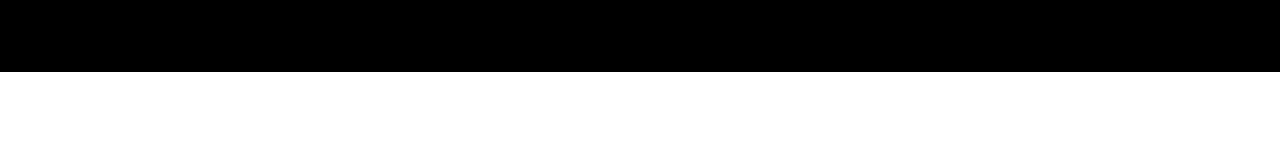
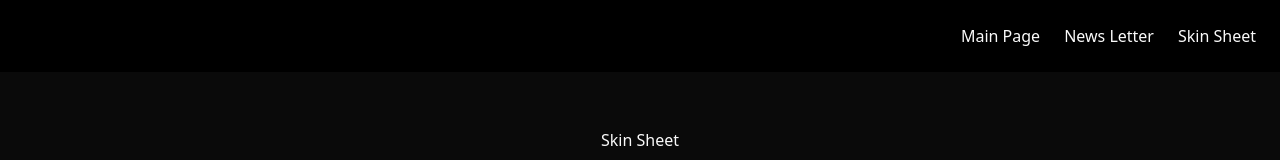
Before and after one commit to BrownJason/glenhurst_golf, a Next.js app: page /skinsheet in a window 1280 px wide. Before the commit this address had no page. Shown: the top 160 px of the page. Built offline with nearby package versions, Linux system fonts and the light colour scheme; no server answers; the database is empty.

Commit message:
rename of component / route and add analytics

```diff
--- a/package.json
+++ b/package.json
@@ -13,6 +13,7 @@
     "@next/env": "^15.2.3",
     "@radix-ui/react-select": "^2.1.6",
     "@tanstack/react-table": "^8.21.2",
+    "@vercel/analytics": "^1.5.0",
     "class-variance-authority": "^0.7.1",
     "clsx": "^2.1.1",
     "lucide-react": "^0.482.0",
--- a/src/app/layout.tsx
+++ b/src/app/layout.tsx
@@ -2,6 +2,7 @@ import type { Metadata } from "next";
 import { Geist, Geist_Mono } from "next/font/google";
 import "./globals.css";
 import Link from "next/link";
+import { Analytics } from "@vercel/analytics/next";
 
 const geistSans = Geist({
   variable: "--font-geist-sans",
@@ -30,9 +31,10 @@ export default function RootLayout({
           <header className="flex gap-6 flex-wrap justify-end pt-6 pr-6 sticky top-0 bg-black pb-6">
             <Link href="/">Main Page</Link>
             <a href="/newsletter">News Letter</a>
-            <a href="/leaderboard">Leaderboards</a>
+            <a href="/skinsheet">Skin Sheet</a>
           </header>
           <div className="dark">{children}</div>
+          <Analytics />
         </div>
       </body>
     </html>
--- a/src/app/lib/data.ts
+++ b/src/app/lib/data.ts
@@ -1,5 +1,5 @@
 import postgres from "postgres";
-import { SkinSheet } from "../leaderboard/columns";
+import { SkinSheet } from "../skinsheet/columns";
 
 const sql = postgres(process.env.DATABASE_URL!, { ssl: "verify-full" });
 
--- a/src/app/leaderboard/page.tsx
+++ b/src/app/skinsheet/page.tsx
@@ -3,8 +3,7 @@ import { SkinSheet, columns } from "./columns";
 import { fetchSkins, fetchSkinsByWeek, fetchWeeks } from "../lib/data";
 
 async function getData(): Promise<SkinSheet[]> {
-  const s = await fetchSkins();
-  return s;
+  return await fetchSkins();
 }
 
 export default async function Leaderboard(props: {
```
Also changed, not shown: src/components/ui/skinsdatatable.tsx (+4 -6 lines), src/app/skinsheet/columns.tsx (renamed from src/app/leaderboard/columns.tsx), src/app/skinsheet/layout.tsx (renamed from src/app/leaderboard/layout.tsx), src/app/skinsheet/weekselect/weekselection.tsx (renamed from src/app/leaderboard/weekselect/weekselection.tsx), 1 other file (tests, documents, lock files or other folders).
